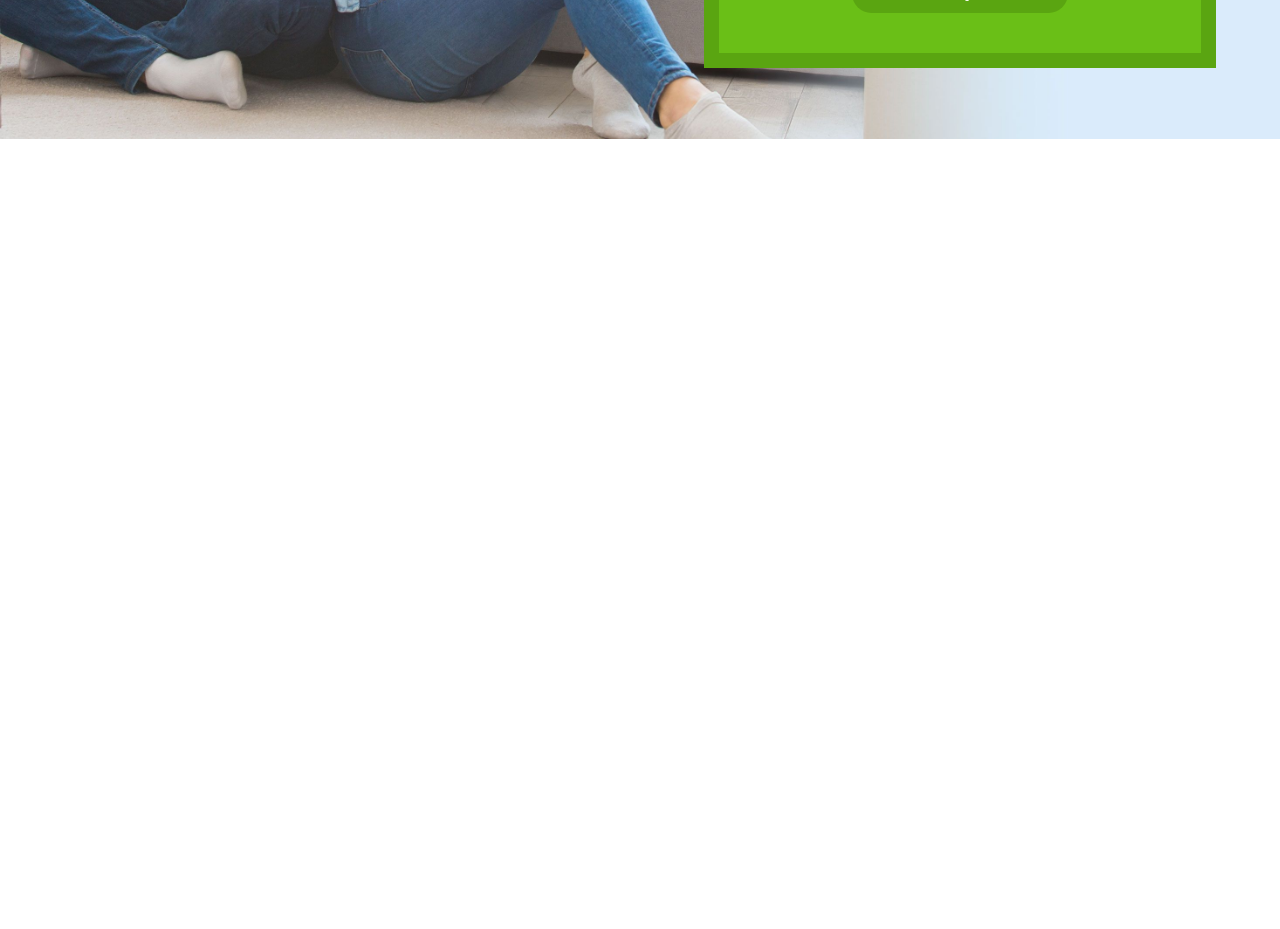
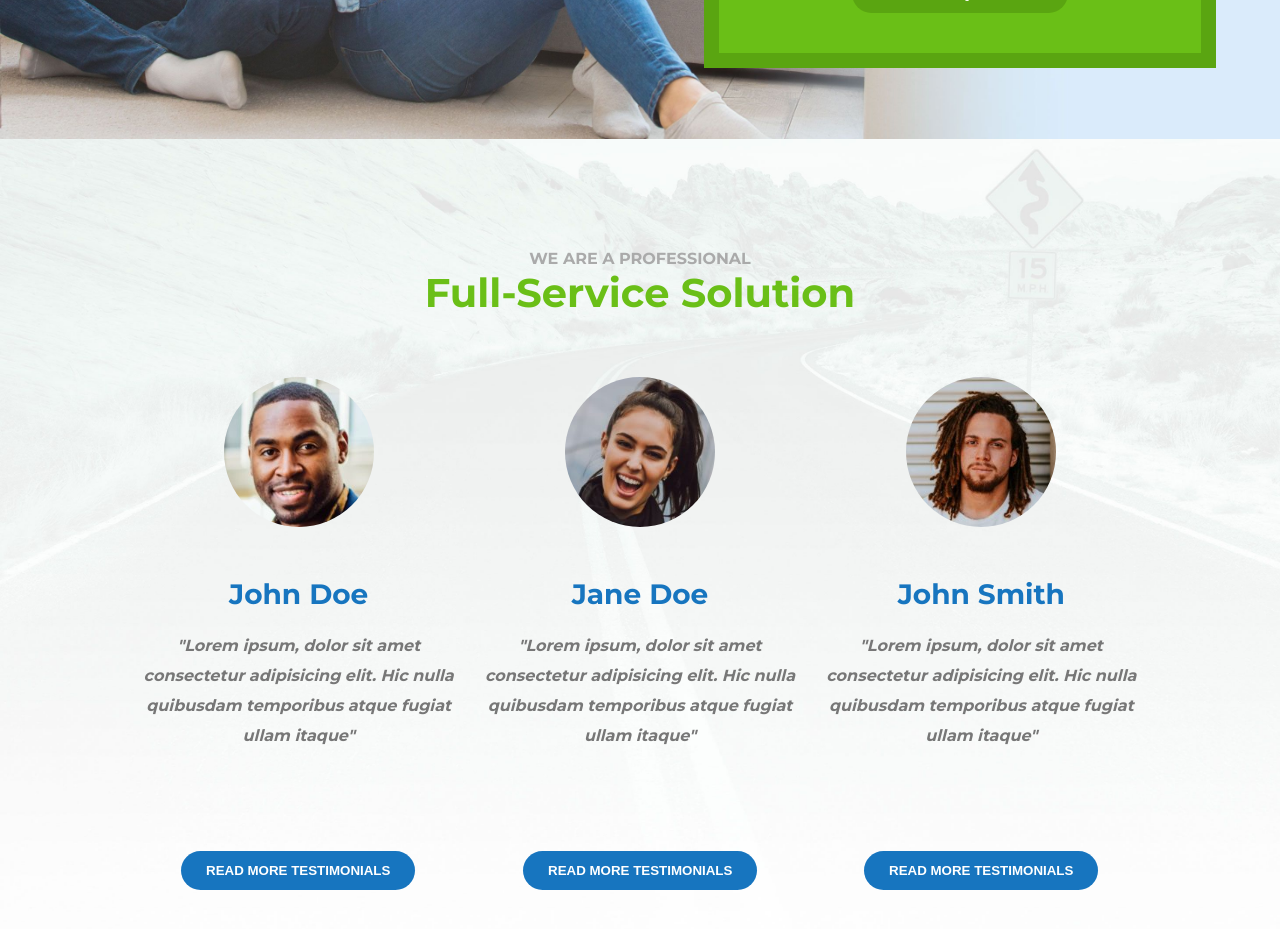
Before and after one commit to Hemil78/proj-html-vuejs, a Vue app: page / in a window 1280 px wide. Shown: the part 3000-3929 px from the top of the page. Before the commit the page ends 3139 px from the top, so only its background shows below. Built offline with nearby package versions, Linux system fonts and the light colour scheme; what @animxyz/vue would draw is missing.

Commit message:
testimonial

```diff
--- a/src/components/Main.vue
+++ b/src/components/Main.vue
@@ -3,6 +3,7 @@
     <Award/>
     <FullService/>
     <Move/>
+    <Testimonial/>
   </div>
 </template>
 
@@ -10,13 +11,15 @@
 import Award from './Award.vue'
 import FullService from './FullService.vue'
 import Move from './Move.vue'
+import Testimonial from './Testimonial.vue'
 
 export default {
   name: 'Main',
   components: {
     Award,
     FullService,
-    Move
+    Move,
+    Testimonial
   }
 }
 </script>
--- /dev/null
+++ b/src/components/Testimonial.vue
@@ -0,0 +1,130 @@
+<template>
+
+    <section class="testimonials">
+
+        <div class="container">
+
+            <div class="text-testimonials">
+                <h4>we are a professional</h4>
+                <h2>Full-Service Solution</h2>
+            </div>
+
+            <div class="img-testimonials">
+
+                <div class="box-card" v-for="(card, index) in cards" :key="index">
+                    <div class="img-card">
+                        <img :src="card.url">
+                    </div>
+                    <div class="text-card">
+                        <h3>{{card.title}}</h3>
+                        <p>{{card.text}}</p>
+                        <button>read more testimonials</button>
+                    </div>
+                </div>
+
+            </div>
+
+        </div>
+
+    </section>
+
+</template>
+
+<script>
+
+
+export default {
+  name: 'FullService',
+
+    data() {
+        return {
+            cards: [
+                {
+                    url: require('../images/avada-movers-johndoe-final-200x200.jpg'),
+                    title: 'John Doe',
+                    text: '"Lorem ipsum, dolor sit amet consectetur adipisicing elit. Hic nulla quibusdam temporibus atque fugiat ullam itaque"'
+                },
+                {
+                    url: require('../images/avada-movers-janedoe-final-200x200.jpg'),
+                    title: 'Jane Doe',
+                    text: '"Lorem ipsum, dolor sit amet consectetur adipisicing elit. Hic nulla quibusdam temporibus atque fugiat ullam itaque"'
+                },
+                {
+                    url: require('../images/avada-movers-johnsmith-final-200x200.jpg'),
+                    title: 'John Smith',
+                    text: '"Lorem ipsum, dolor sit amet consectetur adipisicing elit. Hic nulla quibusdam temporibus atque fugiat ullam itaque"'
+                }
+
+            ]
+
+        }
+    }
+
+}
+</script>
+
+<style scoped lang="scss">
+@import '../css/commons.scss';
+
+.testimonials{
+    width: 100%;
+    padding: 100px 0;
+    background-image: url(../images/avada-movers-testimonial-background.jpg);
+    background-repeat: no-repeat;
+    background-size: cover;
+
+    .text-testimonials{
+        width: 100%;
+        text-align: center;
+        padding: 10px 0;
+        margin-bottom: 50px;
+
+        h4{
+            @include textSecondary;
+        }
+        h2{
+            color: $colorPrimary;
+        }
+    }
+    .img-testimonials{
+        width: 100%;
+        display: flex;
+
+        .box-card{
+            width: calc(100% / 3);
+
+            .img-card{
+                width: 100%;
+                text-align: center;
+
+                img{
+                    width: 150px;
+                  border-radius: 50%;
+                }
+            }
+            .text-card{
+                text-align: center;
+                margin-top: 16px;
+                padding: 10px;
+
+                h3{
+                    color: $colorSecondary;
+                    padding: 20px 0;
+                }
+                p{
+                    @include parStyle;
+                    line-height: 30px;
+                    font-style: italic;
+                }
+                button{
+                    @include btn;
+                    margin-top: 100px;
+
+                }
+
+            }
+        }
+    }
+}
+
+</style>
```
